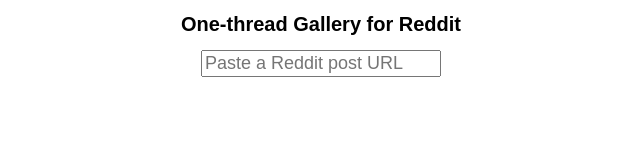
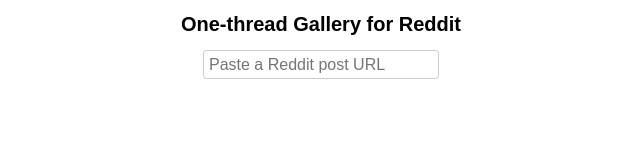
Before and after one commit to fregante/RedditGallery.ga, a plain HTML site: page index.html in a window 1280 px wide. Shown: the whole page, without its empty margins (319-959 px from the left). Drawn offline with Linux system fonts and the light colour scheme.

Commit message:
Smaller input field

```diff
--- a/index.html
+++ b/index.html
@@ -13,7 +13,11 @@
 	}
 	input {
 		font: inherit;
-		font-size: 18px;
+		font-size: 16px;
+		width: 14em;
+		border-radius: 0.2em;
+		border: solid 1px #ccc;
+		padding: 0.3em;
 	}
 	img {
 		max-width: 100%;
```
